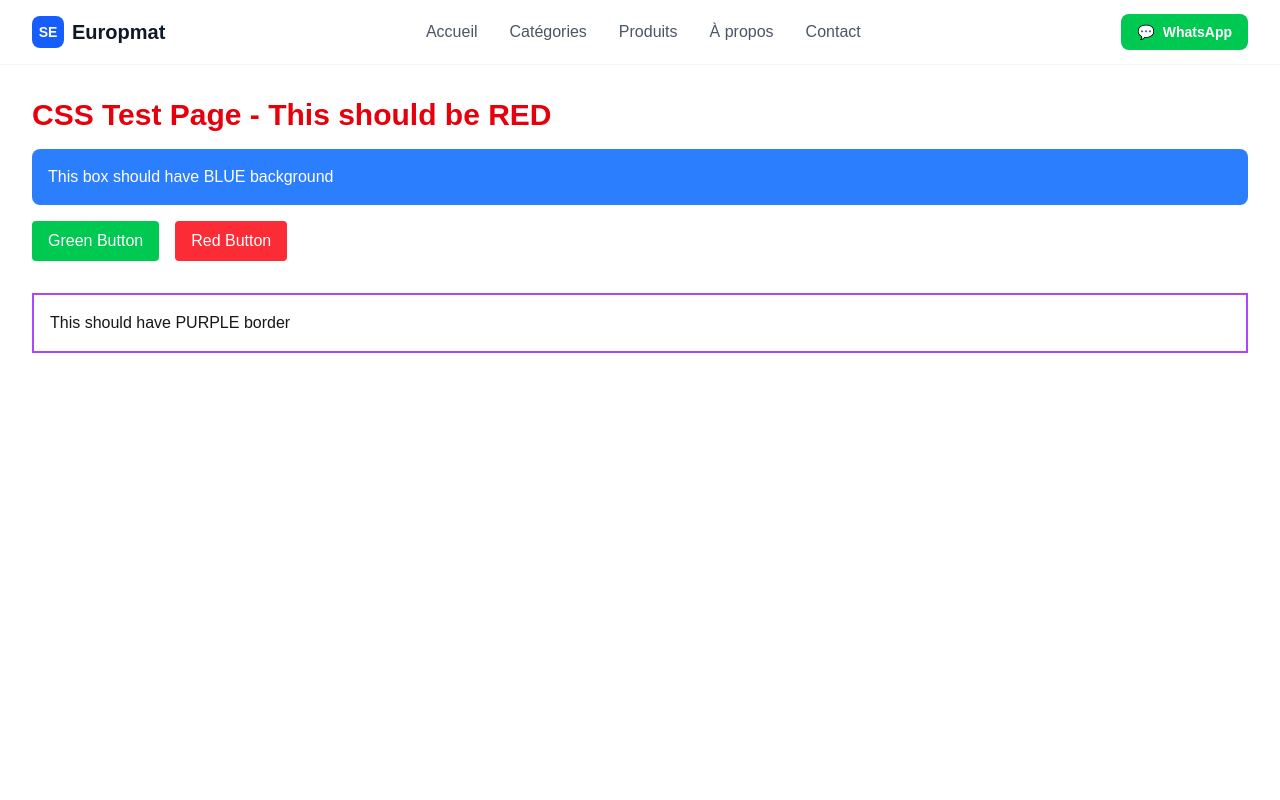
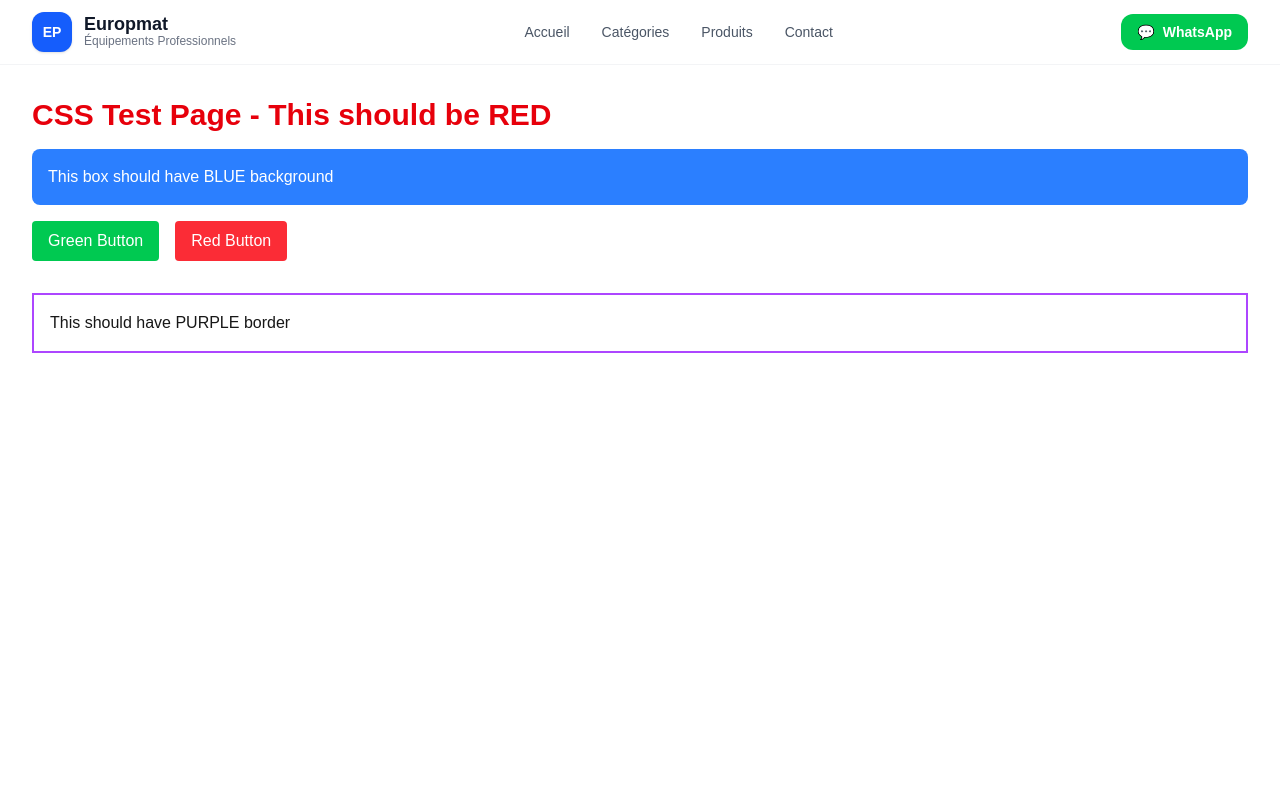
Before and after one commit to AbdouCourni/lmajidi-equipements, a Next.js app: page /test-css in a window 1280 px wide. Shown: the top 800 px of the page. Built offline with nearby package versions, Linux system fonts and the light colour scheme.

Commit message:
fix route

```diff
--- a/components/Header.tsx
+++ b/components/Header.tsx
@@ -1,106 +1,160 @@
-// src/components/Header.tsx - Ultra-simple version
+// components/Header.tsx
+
 'use client';
 
 import Link from 'next/link';
+import type { Route } from 'next';
+import { usePathname } from 'next/navigation';
 import { useState } from 'react';
-import { usePathname } from 'next/navigation';
+
+const navItems: {
+  href: Route;
+  label: string;
+}[] = [
+  { href: '/', label: 'Accueil' },
+  { href: '/categories' as Route, label: 'Catégories' },
+  { href: '/produits'as Route, label: 'Produits' },
+  { href: '/contact'as Route, label: 'Contact' },
+];
 
 export default function Header() {
-  const [isMenuOpen, setIsMenuOpen] = useState(false);
   const pathname = usePathname();
 
+  const [isMenuOpen, setIsMenuOpen] = useState(false);
+
   const isActive = (path: string) => {
-    if (path === '/') return pathname === '/';
-    return pathname?.startsWith(path) || false;
+    if (path === '/') {
+      return pathname === path;
+    }
+
+    return pathname?.startsWith(path);
   };
 
-  const navItems = [
-    { href: '/', label: 'Accueil' },
-    { href: '/categories', label: 'Catégories' },
-    { href: '/produits', label: 'Produits' },
-    { href: '/about', label: 'À propos' },
-    { href: '/contact', label: 'Contact' },
-  ];
+  return (
+    <header className="bg-white border-b border-gray-100 sticky top-0 z-50 backdrop-blur-sm">
 
-  return (
-    <header className="bg-white border-b border-gray-100 sticky top-0 z-50">
       <div className="container-custom">
+
         <div className="flex items-center justify-between h-16">
-          <Link href="/" className="flex items-center gap-2">
-            <div className="w-8 h-8 bg-blue-600 rounded-lg flex items-center justify-center">
-              <span className="text-white font-bold text-sm">SE</span>
+
+          {/* LOGO */}
+          <Link
+            href={'/' as Route}
+            className="flex items-center gap-3"
+          >
+            <div className="w-10 h-10 rounded-xl bg-blue-600 flex items-center justify-center shadow-sm">
+              <span className="text-white font-bold text-sm">
+                EP
+              </span>
             </div>
-            <span className="font-bold text-xl text-gray-900">Europmat</span>
+
+            <div>
+              <p className="font-bold text-gray-900 text-lg leading-none">
+                Europmat
+              </p>
+
+              <p className="text-xs text-gray-500">
+                Équipements Professionnels
+              </p>
+            </div>
           </Link>
 
+          {/* DESKTOP NAV */}
           <nav className="hidden md:flex items-center gap-8">
+
             {navItems.map((item) => (
               <Link
                 key={item.href}
                 href={item.href}
-                className={`transition-colors ${
+                className={`transition-colors text-sm font-medium ${
                   isActive(item.href)
-                    ? 'text-blue-600 font-bold border-b-2 border-blue-600 pb-0.5'
+                    ? 'text-blue-600'
                     : 'text-gray-600 hover:text-blue-600'
                 }`}
               >
                 {item.label}
               </Link>
             ))}
+
           </nav>
 
-          <div className="flex items-center gap-4">
+          {/* RIGHT ACTIONS */}
+          <div className="flex items-center gap-3">
+
+            {/* WHATSAPP */}
             <a
               href="https://wa.me/212625652015"
               target="_blank"
               rel="noopener noreferrer"
-              className="hidden md:flex items-center gap-2 bg-green-500 text-white px-4 py-2 rounded-lg text-sm font-semibold hover:bg-green-600"
+              className="hidden md:flex items-center gap-2 bg-green-500 hover:bg-green-600 text-white px-4 py-2 rounded-xl text-sm font-semibold transition"
             >
               <span>💬</span>
               <span>WhatsApp</span>
             </a>
 
+            {/* MOBILE BUTTON */}
             <button
               onClick={() => setIsMenuOpen(!isMenuOpen)}
-              className="md:hidden p-2 rounded-lg hover:bg-gray-100"
+              className="md:hidden p-2 rounded-lg hover:bg-gray-100 transition"
+              aria-label="Menu"
             >
-              <svg className="w-6 h-6" fill="none" stroke="currentColor" viewBox="0 0 24 24">
+              <svg
+                className="w-6 h-6 text-gray-700"
+                fill="none"
+                stroke="currentColor"
+                viewBox="0 0 24 24"
+              >
                 {isMenuOpen ? (
-                  <path strokeLinecap="round" strokeLinejoin="round" strokeWidth={2} d="M6 18L18 6M6 6l12 12" />
+                  <path
+                    strokeLinecap="round"
+                    strokeLinejoin="round"
+                    strokeWidth={2}
+                    d="M6 18L18 6M6 6l12 12"
+                  />
                 ) : (
-                  <path strokeLinecap="round" strokeLinejoin="round" strokeWidth={2} d="M4 6h16M4 12h16M4 18h16" />
+                  <path
+                    strokeLinecap="round"
+                    strokeLinejoin="round"
+                    strokeWidth={2}
+                    d="M4 6h16M4 12h16M4 18h16"
+                  />
                 )}
               </svg>
             </button>
           </div>
         </div>
 
+        {/* MOBILE MENU */}
         {isMenuOpen && (
           <div className="md:hidden py-4 border-t border-gray-100">
+
             <nav className="flex flex-col gap-2">
+
               {navItems.map((item) => (
                 <Link
                   key={item.href}
                   href={item.href}
-                  className={`px-4 py-2 rounded-lg ${
+                  onClick={() => setIsMenuOpen(false)}
+                  className={`px-4 py-3 rounded-xl text-sm font-medium transition ${
                     isActive(item.href)
-                      ? 'bg-blue-50 text-blue-600 font-bold'
+                      ? 'bg-blue-50 text-blue-600'
                       : 'text-gray-600 hover:bg-gray-50'
                   }`}
-                  onClick={() => setIsMenuOpen(false)}
                 >
                   {item.label}
                 </Link>
               ))}
+
               <a
                 href="https://wa.me/212625652015"
                 target="_blank"
                 rel="noopener noreferrer"
-                className="mx-4 mt-2 flex items-center justify-center gap-2 bg-green-500 text-white px-4 py-2 rounded-lg text-sm font-semibold"
+                className="mx-4 mt-2 flex items-center justify-center gap-2 bg-green-500 text-white px-4 py-3 rounded-xl text-sm font-semibold"
               >
                 <span>💬</span>
                 <span>WhatsApp</span>
               </a>
+
             </nav>
           </div>
         )}
--- a/next.config.ts
+++ b/next.config.ts
@@ -11,6 +11,7 @@ const nextConfig: NextConfig = {
     ],
   },
   reactStrictMode: true,
+  typedRoutes: true,
 };
 
 export default nextConfig;
--- a/src/app/produits/page.tsx
+++ b/src/app/produits/page.tsx
@@ -3,6 +3,7 @@
 import Link from 'next/link';
 import ProductCard from '../../../components/ProductCard';
 import { getAllProducts } from '../../../lib/firebase/products';
+import type { Route } from 'next';
 
 interface ProductsPageProps {
   searchParams: Promise<{
@@ -110,7 +111,7 @@ export default async function ProductsPage({
 
               {/* ALL PRODUCTS */}
               <Link
-                href="/produits"
+                href={'/produits' as Route}
                 className={`px-4 py-3 rounded-xl text-sm font-medium transition ${
                   !category
                     ? 'bg-blue-600 text-white'
@@ -127,7 +128,7 @@ export default async function ProductsPage({
                 return (
                   <Link
                     key={cat}
-                    href={`/produits?category=${encodeURIComponent(cat)}`}
+                    href={`/produits?category=${encodeURIComponent(cat)}` as Route}
                     className={`px-4 py-3 rounded-xl text-sm font-medium capitalize transition ${
                       category === normalizedCat
                         ? 'bg-blue-600 text-white'
@@ -158,7 +159,7 @@ export default async function ProductsPage({
               </p>
 
               <Link
-                href="/produits"
+                href={'/produits' as Route}
                 className="btn-primary"
               >
                 Voir tous les produits
```
Also changed, not shown: components/Hero.tsx (+36 -14 lines), src/app/produits/[id]/ProductDetailClient.tsx (+44 -11 lines).
